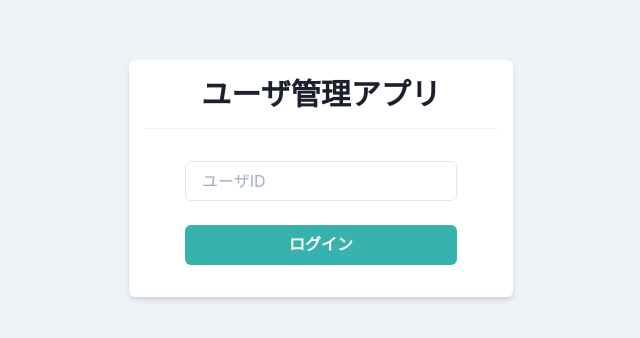
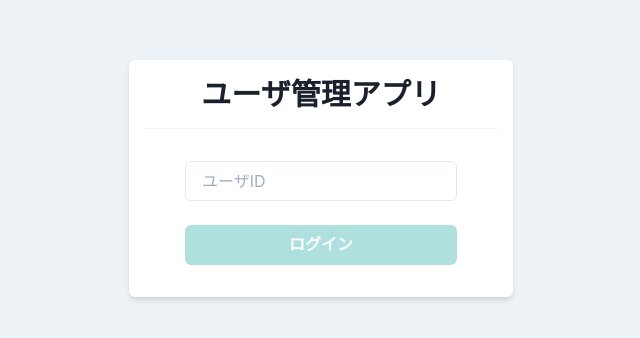
Before and after one commit to shota4869/chakra-UI-application, a React (Create React App) app: page / in a window 1280 px wide. Shown: the part 222-560 px from the top of the page, without its empty margins (319-959 px from the left). Built offline with nearby package versions, Linux system fonts and the light colour scheme.

Commit message:
ログイン機能実装

```diff
--- a/src/components/atoms/button/PrimaryButton.tsx
+++ b/src/components/atoms/button/PrimaryButton.tsx
@@ -3,12 +3,22 @@ import React, { memo, ReactNode, VFC } from "react";
 
 type Props = {
   children: ReactNode;
+  disable?: boolean;
+  loading?: boolean;
+  onClick: () => void;
 };
 
 export const PrimaryButton: VFC<Props> = memo((props) => {
-  const { children } = props;
+  const { children, onClick, disable = false, loading = false } = props;
   return (
-    <Button bg="teal.400" color="white" _hover={{ opacity: 0.8 }}>
+    <Button
+      bg="teal.400"
+      color="white"
+      _hover={{ opacity: 0.8 }}
+      onClick={onClick}
+      isLoading={loading}
+      disabled={disable || loading}
+    >
       {children}
     </Button>
   );
--- a/src/components/pages/Login.tsx
+++ b/src/components/pages/Login.tsx
@@ -1,9 +1,20 @@
 import { Box, Divider, Flex, Heading, Input, Stack } from "@chakra-ui/react";
-import { memo, VFC } from "react";
+import { ChangeEvent, memo, useState, VFC } from "react";
 
 import { PrimaryButton } from "../atoms/button/PrimaryButton";
+import { useAuth } from "../../hooks/useAuth";
 
 export const Login: VFC = memo(() => {
+  const [userId, setUserId] = useState("");
+  const { login, loading } = useAuth();
+
+  const onClickLoginButton = () => {
+    login(userId);
+  };
+
+  const onChangeUserId = (e: ChangeEvent<HTMLInputElement>) =>
+    setUserId(e.target.value);
+
   return (
     <Flex align="center" justify="center" height="100vh">
       <Box bg="white" w="sm" p={4} borderRadius="md" shadow="md">
@@ -12,8 +23,19 @@ export const Login: VFC = memo(() => {
         </Heading>
         <Divider my={4}></Divider>
         <Stack spacing={6} py={4} px={10}>
-          <Input placeholder="ユーザID" />
-          <PrimaryButton>ログイン</PrimaryButton>
+          <Input
+            placeholder="ユーザID"
+            value={userId}
+            onChange={onChangeUserId}
+          />
+          <PrimaryButton
+            onClick={onClickLoginButton}
+            loading={loading}
+            disable={userId === ""}
+          >
+            ログイン
+          </PrimaryButton>
+          {/* {loading && <>} */}
         </Stack>
       </Box>
     </Flex>
--- /dev/null
+++ b/src/hooks/useAuth.tsx
@@ -0,0 +1,32 @@
+import axios from "axios";
+import { useCallback, useState } from "react";
+import { useHistory } from "react-router-dom";
+
+import { User } from "../tyoes/api/user";
+
+export const useAuth = () => {
+  const history = useHistory();
+
+  const [loading, setLoading] = useState(false);
+
+  const login = useCallback(
+    (id: string) => {
+      setLoading(true);
+      axios
+        .get<User>(`https://jsonplaceholder.typicode.com/users/${id}`)
+        .then((res) => {
+          if (res.data) {
+            history.push("/home");
+          } else {
+            alert("ユーザが見つかりません");
+          }
+        })
+        .catch(() => {
+          alert("ログインできません");
+        })
+        .finally(() => setLoading(false));
+    },
+    [history]
+  );
+  return { login, loading };
+};
--- /dev/null
+++ b/src/tyoes/api/user.ts
@@ -0,0 +1,23 @@
+export type User = {
+  id: number;
+  name: string;
+  username: string;
+  email: string;
+  address: {
+    street: string;
+    suite: string;
+    city: string;
+    zipcode: string;
+    geo: {
+      lat: string;
+      lng: string;
+    };
+  };
+  phone: string;
+  website: string;
+  company: {
+    name: string;
+    catchPhrase: string;
+    bs: string;
+  };
+};
--- a/tsconfig.json
+++ b/tsconfig.json
@@ -7,7 +7,7 @@
         "esModuleInterop": true,
         "lib": [
             "dom",
-            "es2015"
+            "es2018"
         ],
         "jsx": "react-jsx"
     }
```
